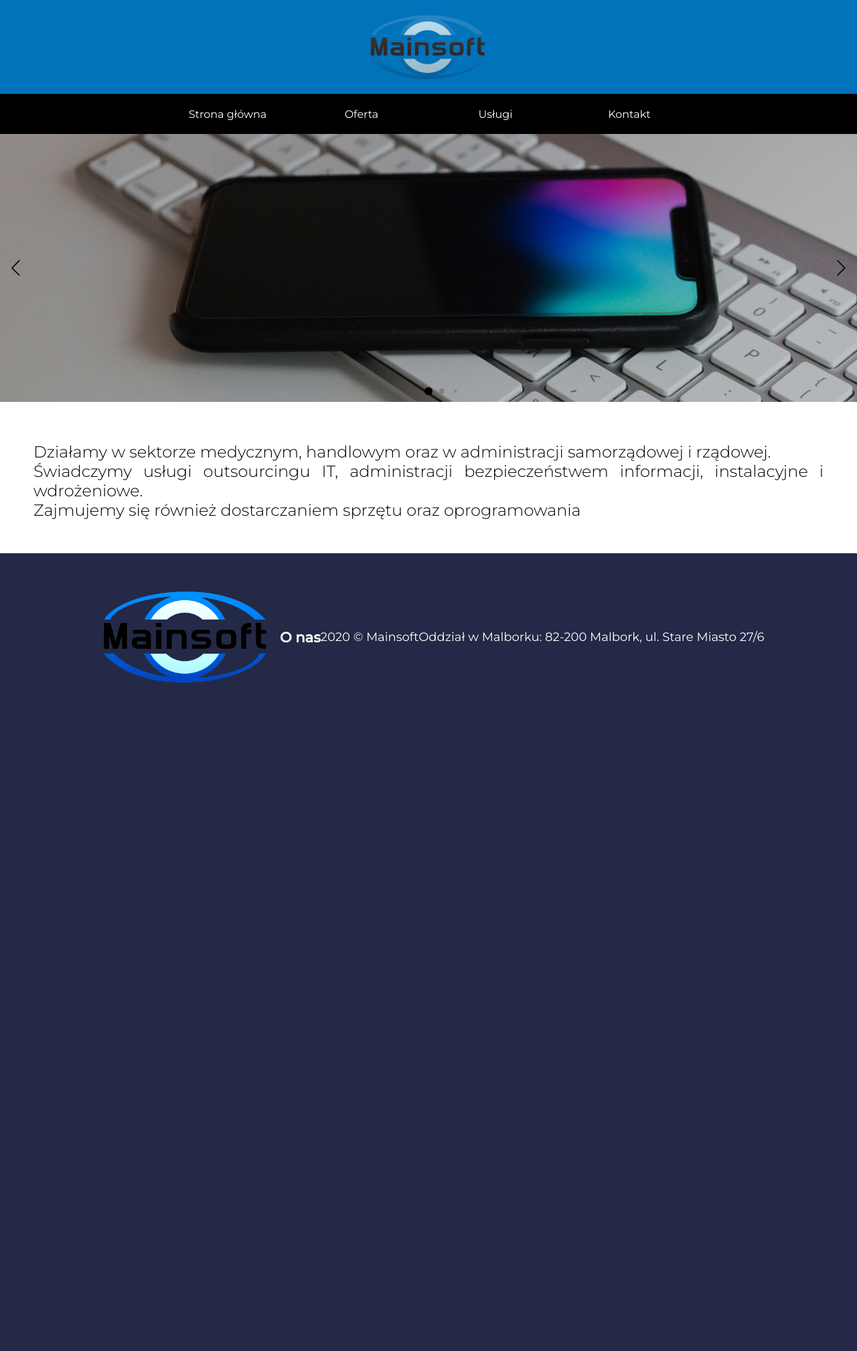
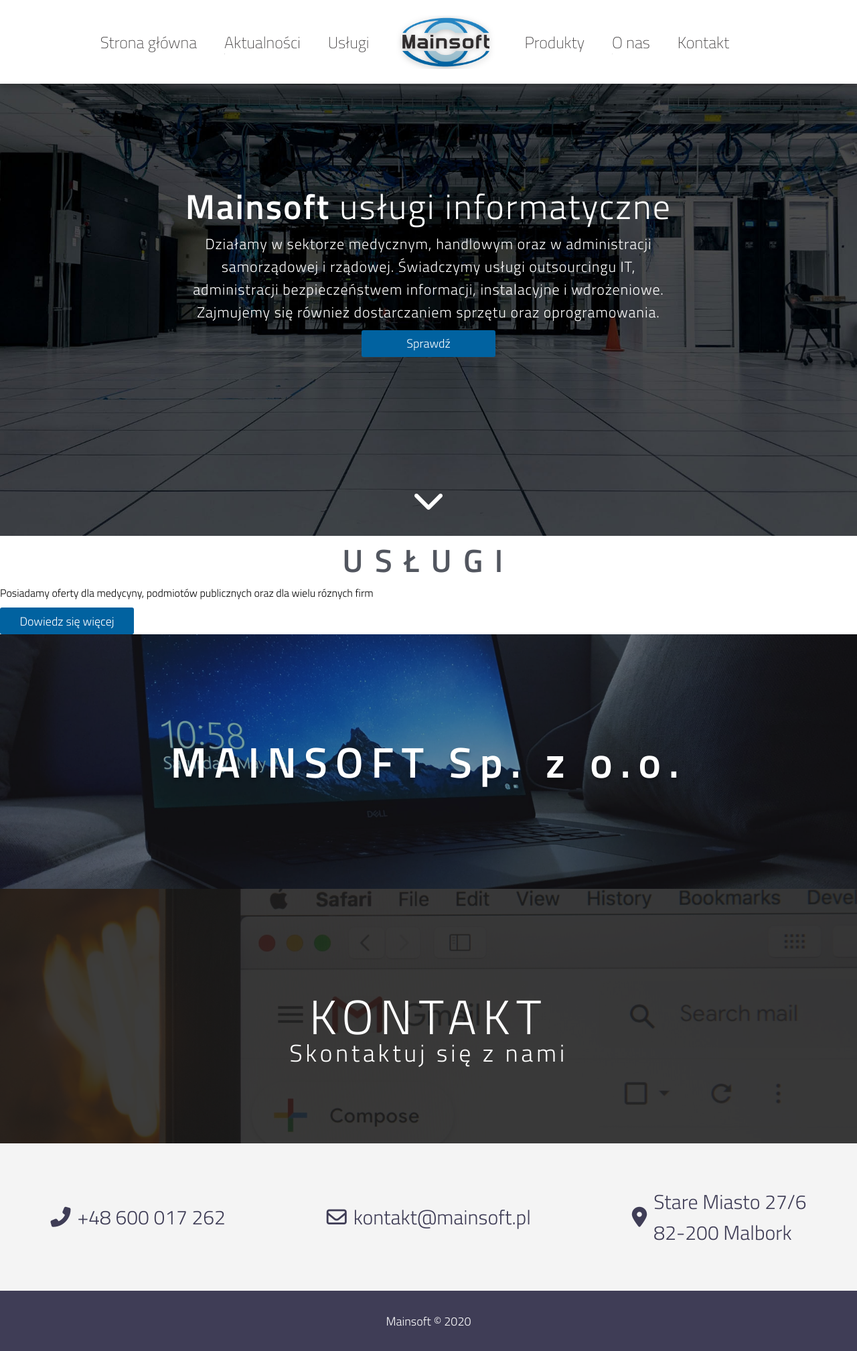
Before and after one commit to NeverSeenLife/NeverSeenLife.github.io, a PHP site: page /mainsoft/index.html in a window 1280 px wide. Shown: the whole page at 67% size. Before the commit the page ends 1019 px from the top, so only its background shows below. Run offline with PHP 8.4, Linux system fonts and the light colour scheme; some libraries are stand-ins or nearby versions.

Commit message:
mainsoft.pl

```diff
--- a/mainsoft/css/_footer.scss
+++ b/mainsoft/css/_footer.scss
@@ -1,15 +1,43 @@
 .footer{
     width: 100%;
-    height: 250px;
-    display: flex;
-    justify-content: center;
-    align-items: center;
-    background-color: #232946;
-    color: #fffffe;
+    background: #F4F4F4;
+    color: #3F3D56;
     font-size: 18px;
 }
 
-.footerLogo{
-    height: 60%;
-    filter: contrast(200%);
+.footer_high_bar{
+    width: 100%;
+    height: 220px;
+    background: #F4F4F4;
+    display: flex;
+    align-items: center;
+    justify-content: center;
+    color: #3F3D56;
 }
+
+.footer_links{
+    min-width: 100%;
+    display: flex;
+    align-items: center;
+    justify-content: space-around;
+}
+
+.footer_low_bar{
+    background: #3F3D56;
+    width: 100%;
+    height: 90px;
+    display: flex;
+    align-items: center;
+    justify-content: center;
+    color: #fff;
+}
+
+.link1{
+    display: flex;
+    font-size: 30px;
+    align-items: center;
+}
+
+.link1 i{
+    margin-right: 10px;
+}
--- a/mainsoft/css/_header.scss
+++ b/mainsoft/css/_header.scss
@@ -1,91 +1,145 @@
-.headerBar{
+@import 'variables';
+.header{
     width: 100%;
+    min-height: 100vh;
+    background-color: $headerBackground;
+    background: url("../img/backgroundDark.jpg") no-repeat;
+    background-size: cover;
+    background-position: center;
+    background-attachment: scroll;
     display: flex;
     justify-content: center;
     align-items: center;
     flex-direction: column;
-    .logoBar{
+}
+
+.headerBar{
     width: 100%;
-        display: flex;
-        background-color: #0173bb;
-        align-items: center;
-        justify-content: center;
-        height: 140px;
-        z-index: 1050;
-        .logoImg{
-            height: 75%;
-            transition: filter .3s ease-in-out;
-        }
-    .logoImg:hover{
-        cursor: pointer;
-        filter: grayscale(80%);
-    }
-    }
-    .navBar{
-        width: 100%;
-        display: flex;
-        justify-content: center;
-        height: 60px;
-        background-color: #000000;
-        overflow: hidden;
-        .nav{
-        display: flex;
-        flex-direction: row;
-        list-style: none;
-            .nav--list{
-                display: inline;
-                .nav--Btn{
-                    user-select: none;
+    height: 125px;
+    z-index: 999;
+    position: fixed;
+    top: 0;
+    left: 0;
+    box-shadow: 0px 4px 11px rgba(0, 0, 0, 0.25);
+    background-color: $barColor;
     display: flex;
     justify-content: center;
     align-items: center;
-                    width: 200px;
-                    height: 60px;
-                    color: #ffffff;
-                    text-decoration: none;
-                    transition: all .3s ease-in-out;
-                }
-            .nav--Btn:hover{
-                    color: #c0c0c0;
-                    background-color: #232946;
-            }
-            }
-        }
-    }
-    .swiper-container{
-        width: 100%;
-        height: 400px;
-        user-select: none;
+    flex-direction: column;
 }
 
-    .swiper-slide img{
-        width: 100%;
-        height: 100%;
-        object-fit: cover;
-        filter: brightness(80%);
-        object-position: 50% 50%
+.navBar .nav{
+    display: flex;
+    flex-direction: row;
+    align-items: center;
+    list-style: none;
 }
 
-    .swiper-container .swiper-button-next, .swiper-container .swiper-button-prev{
-        color: #000000;
+.nav--list{
+    margin-right: 41px;
+    overflow: hidden;
+}
+
+.nav--Btn{
+    text-decoration: none;
+    color: $menuBtns;
+    font-weight: 200;
+    font-size: 24px;
+    font-style: normal;
+    transition: color .3s ease-in-out;
+    position: relative;
+}
+.nav--Btn::after{
+    content: '';
+    display: block;
+    width: 100%;
+    height: 1px;
+    position: absolute;
+    background-color: #000;
+    left: 0;
+    bottom: 0;
+    transition: transform .5s ease-in-out;
+    transform: translateX(-100%);
+}
+.nav--Btn:hover::after{
+    transform: translateX(0);
+}
+
+.nav--Btn:hover{
+    color: #000;
+}
+
+.logoImg{
+     width: 150px;
+     height: 80px;
+     cursor: pointer;
+     user-select: none;
+     transition: filter .3s ease-in-out;
+     filter: drop-shadow(0px 2px 5px rgba(0, 0, 0, 0.25));
+     vertical-align: middle;
+}
+
+.logoImg:hover{
+    filter: contrast(150%);
+    -webkit-filter: contrast(150%);
+}
+
+.header .main--text{
+    font-size: 52px;
+    color: $main--text;
+    font-weight: 400;
+    letter-spacing: 0.04em;
+}
+
+.header .low--text{
+    font-weight: 300;
+    font-size: 22px;
+    color: $low--text;
+    width: 740px;
+    letter-spacing: 0.04em;
+    text-align: center;
+}
+
+.btn--check{
+    width: 200px;
+    height: 40px;
+    background-color: $btn--check;
+    border: 2px solid $btn--check;
+    color: #fff;
+    display: flex;
+    border-radius: 3px;
+    font-weight: 500;
+    font-size: 18px;
+    align-items: center;
+    justify-content: center;
+    text-decoration: none;
+    margin-top: 10px;
     transition: all .3s ease-in-out;
 }
 
-    .swiper-container .swiper-button-next::after,.swiper-container .swiper-button-prev::after{
-        font-size: 24px;
+.btn--check:hover{
+    background-color: transparent;
 }
 
-    .swiper-container .swiper-button-next:hover,.swiper-container .swiper-button-prev:hover{
-        color: #c0c0c0;
-        background: #000000;
-    }
-    .swiper-container .swiper-pagination-bullet{
-        width: 12px;
-        height: 12px;
-        opacity: .4s;
-    }
-    .swiper-container .swiper-pagination-bullet-active{
-        background: #000000;
+.content--title{
+    font-style: normal;
+    font-weight: 600;
+    font-size: 48px;
+    line-height: 73px;
+    letter-spacing: 0.36em;
+    text-align: center;
+    color: rgba(22, 27, 39, 0.74);
 }
 
+.header-down-arrow{
+    position: absolute;
+    color: #fff;
+    font-size: 48px;
+    bottom: 30px;
+    cursor: pointer;
+    transition: transform .5s ease-in-out;
 }
+
+.header-down-arrow:hover{
+    transform: translateY(10px);
+}
--- a/mainsoft/css/_main.scss
+++ b/mainsoft/css/_main.scss
@@ -1,4 +1,4 @@
-@import url('https://fonts.googleapis.com/css2?family=Montserrat:ital,wght@0,300;0,400;0,500;1,600&display=swap');
+@import url('https://fonts.googleapis.com/css2?family=Titillium+Web:ital,wght@0,200;0,300;0,600;1,300;1,400&display=swap');
 *{
     margin: 0;
     padding: 0;
@@ -7,20 +7,80 @@
 }
 
 body{
-    font-family: 'Montserrat', sans-serif;
+    font-family: 'Titillium Web', sans-serif;
 }
 
 .content{
     width: 100%;
-    padding: 50px;
-    .text1{
-        font-weight: 300;
-        text-align: justify;
-        margin-top: 10px;
-    }
-
 }
 
 .hamburger{
     display: none;
 }
+
+.big--header{
+    width: 100%;
+    height: 380px;
+    background: url("../img/laptop.jpg") no-repeat;
+    background-size: cover;
+    background-position: center;
+    background-attachment: scroll;
+    display: flex;
+    text-align: center;
+    justify-content: center;
+    align-items: center;
+    position: relative;
+    line-height: 10px;
+}
+
+.big--header .big--header-text{
+    color: #fff;
+    letter-spacing: 0.18em;
+    font-weight: 600;
+    font-size: 64px;
+    z-index: 1;
+    text-shadow: 0px 4px 4px rgba(0, 0, 0, 0.25);
+}
+
+.big--header-mail{
+    background: url("../img/laptopMail.jpg") no-repeat;
+    background-size: cover;
+    background-position: center;
+    background-attachment: scroll;
+    flex-direction: column;
+    line-height: 0px;
+}
+
+
+.big--header-text2{
+    font-style: normal;
+    font-weight: normal;
+    font-size: 72px;
+    line-height: 110px;
+    letter-spacing: 0.13em;
+    color: #FFFFFF;
+    z-index: 1;
+}
+
+.low--header-text2{
+    z-index: 1;
+    font-weight: 300;
+    font-size: 36px;
+    letter-spacing: 0.13em;
+    color: #FFFFFF;
+}
+
+.big--header::after,.big--header-mail::after{
+    content: '';
+    display: block;
+    width: 100%;
+    height: 380px;
+    position: absolute;
+    top: 0;
+    left: 0;
+    background: rgba(26, 26, 26, 0.43);
+}
+
+.big--header-mail::after{
+    background: rgba(26, 26, 26, 0.85);
+}
--- a/mainsoft/css/_variables.scss
+++ b/mainsoft/css/_variables.scss
@@ -1,2 +1,6 @@
-$test: 1px;
-$black: #000000;
+$headerBackground: #fff;
+$barColor: #fff;
+$menuBtns: #343132;
+$main--text: #fff;
+$low--text: #fff;
+$btn--check: #0162A0;
--- a/mainsoft/css/style.css
+++ b/mainsoft/css/style.css
@@ -1,4 +1,4 @@
-@import url("https://fonts.googleapis.com/css2?family=Montserrat:ital,wght@0,300;0,400;0,500;1,600&display=swap");
+@import url("https://fonts.googleapis.com/css2?family=Titillium+Web:ital,wght@0,200;0,300;0,600;1,300;1,400&display=swap");
 * {
   margin: 0;
   padding: 0;
@@ -7,124 +7,272 @@
 }
 
 body {
-  font-family: "Montserrat", sans-serif;
+  font-family: "Titillium Web", sans-serif;
 }
 
 .content {
   width: 100%;
-  padding: 50px;
-}
-.content .text1 {
-  font-weight: 300;
-  text-align: justify;
-  margin-top: 10px;
 }
 
 .hamburger {
   display: none;
 }
 
-.headerBar {
+.big--header {
   width: 100%;
+  height: 380px;
+  background: url("../img/laptop.jpg") no-repeat;
+  background-size: cover;
+  background-position: center;
+  background-attachment: scroll;
+  display: flex;
+  text-align: center;
+  justify-content: center;
+  align-items: center;
+  position: relative;
+  line-height: 10px;
+}
+
+.big--header .big--header-text {
+  color: #fff;
+  letter-spacing: 0.18em;
+  font-weight: 600;
+  font-size: 64px;
+  z-index: 1;
+  text-shadow: 0px 4px 4px rgba(0, 0, 0, 0.25);
+}
+
+.big--header-mail {
+  background: url("../img/laptopMail.jpg") no-repeat;
+  background-size: cover;
+  background-position: center;
+  background-attachment: scroll;
+  flex-direction: column;
+  line-height: 0px;
+}
+
+.big--header-text2 {
+  font-style: normal;
+  font-weight: normal;
+  font-size: 72px;
+  line-height: 110px;
+  letter-spacing: 0.13em;
+  color: #FFFFFF;
+  z-index: 1;
+}
+
+.low--header-text2 {
+  z-index: 1;
+  font-weight: 300;
+  font-size: 36px;
+  letter-spacing: 0.13em;
+  color: #FFFFFF;
+}
+
+.big--header::after, .big--header-mail::after {
+  content: "";
+  display: block;
+  width: 100%;
+  height: 380px;
+  position: absolute;
+  top: 0;
+  left: 0;
+  background: rgba(26, 26, 26, 0.43);
+}
+
+.big--header-mail::after {
+  background: rgba(26, 26, 26, 0.85);
+}
+
+.header {
+  width: 100%;
+  min-height: 100vh;
+  background-color: #fff;
+  background: url("../img/backgroundDark.jpg") no-repeat;
+  background-size: cover;
+  background-position: center;
+  background-attachment: scroll;
   display: flex;
   justify-content: center;
   align-items: center;
   flex-direction: column;
 }
-.headerBar .logoBar {
+
+.headerBar {
   width: 100%;
-  display: flex;
-  background-color: #0173bb;
-  align-items: center;
-  justify-content: center;
-  height: 140px;
-  z-index: 1050;
-}
-.headerBar .logoBar .logoImg {
-  height: 75%;
-  transition: filter 0.3s ease-in-out;
-}
-.headerBar .logoBar .logoImg:hover {
-  cursor: pointer;
-  filter: grayscale(80%);
-}
-.headerBar .navBar {
-  width: 100%;
-  display: flex;
-  justify-content: center;
-  height: 60px;
-  background-color: #000000;
-  overflow: hidden;
-}
-.headerBar .navBar .nav {
-  display: flex;
-  flex-direction: row;
-  list-style: none;
-}
-.headerBar .navBar .nav .nav--list {
-  display: inline;
-}
-.headerBar .navBar .nav .nav--list .nav--Btn {
-  user-select: none;
+  height: 125px;
+  z-index: 999;
+  position: fixed;
+  top: 0;
+  left: 0;
+  box-shadow: 0px 4px 11px rgba(0, 0, 0, 0.25);
+  background-color: #fff;
   display: flex;
   justify-content: center;
   align-items: center;
+  flex-direction: column;
+}
+
+.navBar .nav {
+  display: flex;
+  flex-direction: row;
+  align-items: center;
+  list-style: none;
+}
+
+.nav--list {
+  margin-right: 41px;
+  overflow: hidden;
+}
+
+.nav--Btn {
+  text-decoration: none;
+  color: #343132;
+  font-weight: 200;
+  font-size: 24px;
+  font-style: normal;
+  transition: color 0.3s ease-in-out;
+  position: relative;
+}
+
+.nav--Btn::after {
+  content: "";
+  display: block;
+  width: 100%;
+  height: 1px;
+  position: absolute;
+  background-color: #000;
+  left: 0;
+  bottom: 0;
+  transition: transform 0.5s ease-in-out;
+  transform: translateX(-100%);
+}
+
+.nav--Btn:hover::after {
+  transform: translateX(0);
+}
+
+.nav--Btn:hover {
+  color: #000;
+}
+
+.logoImg {
+  width: 150px;
+  height: 80px;
+  cursor: pointer;
+  user-select: none;
+  transition: filter 0.3s ease-in-out;
+  filter: drop-shadow(0px 2px 5px rgba(0, 0, 0, 0.25));
+  vertical-align: middle;
+}
+
+.logoImg:hover {
+  filter: contrast(150%);
+  -webkit-filter: contrast(150%);
+}
+
+.header .main--text {
+  font-size: 52px;
+  color: #fff;
+  font-weight: 400;
+  letter-spacing: 0.04em;
+}
+
+.header .low--text {
+  font-weight: 300;
+  font-size: 22px;
+  color: #fff;
+  width: 740px;
+  letter-spacing: 0.04em;
+  text-align: center;
+}
+
+.btn--check {
   width: 200px;
-  height: 60px;
-  color: #ffffff;
+  height: 40px;
+  background-color: #0162A0;
+  border: 2px solid #0162A0;
+  color: #fff;
+  display: flex;
+  border-radius: 3px;
+  font-weight: 500;
+  font-size: 18px;
+  align-items: center;
+  justify-content: center;
   text-decoration: none;
+  margin-top: 10px;
   transition: all 0.3s ease-in-out;
 }
-.headerBar .navBar .nav .nav--list .nav--Btn:hover {
-  color: #c0c0c0;
-  background-color: #232946;
+
+.btn--check:hover {
+  background-color: transparent;
 }
-.headerBar .swiper-container {
-  width: 100%;
-  height: 400px;
-  user-select: none;
+
+.content--title {
+  font-style: normal;
+  font-weight: 600;
+  font-size: 48px;
+  line-height: 73px;
+  letter-spacing: 0.36em;
+  text-align: center;
+  color: rgba(22, 27, 39, 0.74);
 }
-.headerBar .swiper-slide img {
-  width: 100%;
-  height: 100%;
-  object-fit: cover;
-  filter: brightness(80%);
-  object-position: 50% 50%;
+
+.header-down-arrow {
+  position: absolute;
+  color: #fff;
+  font-size: 48px;
+  bottom: 30px;
+  cursor: pointer;
+  transition: transform 0.5s ease-in-out;
 }
-.headerBar .swiper-container .swiper-button-next, .headerBar .swiper-container .swiper-button-prev {
-  color: #000000;
-  transition: all 0.3s ease-in-out;
-}
-.headerBar .swiper-container .swiper-button-next::after, .headerBar .swiper-container .swiper-button-prev::after {
-  font-size: 24px;
-}
-.headerBar .swiper-container .swiper-button-next:hover, .headerBar .swiper-container .swiper-button-prev:hover {
-  color: #c0c0c0;
-  background: #000000;
-}
-.headerBar .swiper-container .swiper-pagination-bullet {
-  width: 12px;
-  height: 12px;
-  opacity: 0.4s;
-}
-.headerBar .swiper-container .swiper-pagination-bullet-active {
-  background: #000000;
+
+.header-down-arrow:hover {
+  transform: translateY(10px);
 }
 
 .footer {
   width: 100%;
-  height: 250px;
-  display: flex;
-  justify-content: center;
-  align-items: center;
-  background-color: #232946;
-  color: #fffffe;
+  background: #F4F4F4;
+  color: #3F3D56;
   font-size: 18px;
 }
 
-.footerLogo {
-  height: 60%;
-  filter: contrast(200%);
+.footer_high_bar {
+  width: 100%;
+  height: 220px;
+  background: #F4F4F4;
+  display: flex;
+  align-items: center;
+  justify-content: center;
+  color: #3F3D56;
+}
+
+.footer_links {
+  min-width: 100%;
+  display: flex;
+  align-items: center;
+  justify-content: space-around;
+}
+
+.footer_low_bar {
+  background: #3F3D56;
+  width: 100%;
+  height: 90px;
+  display: flex;
+  align-items: center;
+  justify-content: center;
+  color: #fff;
+}
+
+.link1 {
+  display: flex;
+  font-size: 30px;
+  align-items: center;
+}
+
+.link1 i {
+  margin-right: 10px;
 }
 
 @media only screen and (max-width: 768px) {
--- a/mainsoft/index.html
+++ b/mainsoft/index.html
@@ -1,74 +1,101 @@
 <!DOCTYPE html>
-<html>
+<html lang="PL">
 <head>
 	<meta charset="utf-8"/>
 	<title>Mainsoft Sp. z o.o.</title>
 	<link rel="stylesheet" type="text/css" href="https://stackpath.bootstrapcdn.com/font-awesome/4.7.0/css/font-awesome.min.css"/>
 	<link rel="stylesheet" type="text/css" href="css/style.css"/>
-	<link rel="stylesheet" href="https://unpkg.com/swiper/swiper-bundle.min.css">
+	<script src="https://kit.fontawesome.com/8de50fc6b4.js" crossorigin="anonymous"></script>
 </head>
 <body>
 
-<header>
+<header class="header">
 	<div class="headerBar">
-		<div class="logoBar">
-			<img src="img/logo.png" alt="Mainsoft Logo" class="logoImg">
-		</div>
+
 	<div class="menuBtn">
 		<button class="hamburger"></button>
 	</div>
+
 		<nav class="navBar">
 			<ul class="nav">
 				<li class="nav--list"><a class="nav--Btn" href="">Strona główna</a></li>
-				<li class="nav--list"><a class="nav--Btn" href="">Oferta</a></li>
+				<li class="nav--list"><a class="nav--Btn" href="">Aktualności</a></li>
 				<li class="nav--list"><a class="nav--Btn" href="">Usługi</a></li>
+				<li class="nav--list"><img src="img/logo.png" alt="Mainsoft Logo" class="logoImg"></li>
+				<li class="nav--list"><a class="nav--Btn" href="">Produkty</a></li>
+				<li class="nav--list"><a class="nav--Btn" href="">O nas</a></li>
 				<li class="nav--list"><a class="nav--Btn" href="">Kontakt</a></li>
 			</ul>
 		</nav>
-		<div class="swiper-container">
+	</div>
+	<h1 class="main--text"><b>Mainsoft</b> usługi informatyczne</h1>
+	<p class="low--text">Działamy w sektorze medycznym, handlowym oraz w administracji samorządowej i rządowej. Świadczymy usługi outsourcingu IT, administracji bezpieczeństwem informacji, instalacyjne i wdrożeniowe. Zajmujemy się również dostarczaniem sprzętu oraz oprogramowania.</p>
+	<a href="#content" class="btn--check">Sprawdź</a>
+	<i class="fas fa-chevron-down header-down-arrow"></i>
+</header>
 
-			<div class="swiper-wrapper">
-				<div class="swiper-slide"><img src="img/1.jpg"></div>
-				<div class="swiper-slide"><img src="img/2.jpg"></div>
-				<div class="swiper-slide"><img src="img/3.jpg"></div>
+<section class="content" id="content">
+
+	<div class="bar--content--1">
+		<h2 class="content--title">USŁUGI</h2>
+
+		<div class="bar--first">
+		<p>Posiadamy oferty dla medycyny, podmiotów publicznych oraz dla wielu róznych firm</p>
+		<a href="#content" class="btn--check">Dowiedz się więcej</a>
+
+			<div class="right--img-box">
 
 			</div>
-			<div class="swiper-pagination"></div>
 
-			<div class="swiper-button-prev"></div>
-			<div class="swiper-button-next"></div>
+		</div>
 
+		<div class="big--header">
+			<h1 class="big--header-text">MAINSOFT Sp. z o.o.</h1>
+		</div>
+
+
+		<div class="big--header big--header-mail">
+			<h1 class="big--header-text2">KONTAKT</h1>
+			<h3 class="low--header-text2">Skontaktuj się z nami</h3>
 		</div>
 
 
 	</div>
-</header>
 
-<section class="content">
-	<h1 class="text1">Działamy w sektorze medycznym, handlowym oraz w administracji samorządowej i rządowej.
-		<br>Świadczymy usługi outsourcingu IT, administracji bezpieczeństwem informacji, instalacyjne i wdrożeniowe.
-		<br>Zajmujemy się również dostarczaniem sprzętu oraz oprogramowania
-	</h1>
+
+
+
+
 
 
 </section>
 
 <footer class="footer">
 
-	<img src="img/logo.png" alt="Mainsoft Logo" class="footerLogo">
-	<h3>O nas</h3>
-	<p>2020 © Mainsoft</p>
+	<div class="footer_high_bar">
+		<div class="footer_links">
+			<div class="link1"><i class="fas fa-phone-alt"></i>
+		<p>+48 600 017 262</p></div>
 
-	<p>Oddział w Malborku:
+		<div class="link1"><i class="far fa-envelope"></i>
+		<p>kontakt@mainsoft.pl</p></div>
 
-		82-200 Malbork, ul. Stare Miasto 27/6
-	</p>
+		<div class="link1">
+		<i class="fas fa-map-marker-alt"></i>
 
+		<div class="holder_footer">
+		<p>Stare Miasto 27/6</p>
+		<p>82-200 Malbork</p></div></div>
+
+	</div>
+	</div>
+
+	<div class="footer_low_bar">
+		<p>Mainsoft &copy 2020</p>
+	</div>
 
 </footer>
 
 </body>
-<script src="https://unpkg.com/swiper/swiper-bundle.min.js"></script>
-<script src="js/slider.js"></script>
 <script src="js/main.js"></script>
 </html>
```
Also changed, not shown: mainsoft/img/background.jpg (added), mainsoft/img/backgroundDark.jpg (added), mainsoft/img/backgroundDarker.jpg (added), mainsoft/img/laptop.jpg (added), mainsoft/img/laptopMail.jpg (added), 1 other file. Lines whose indentation alone changed are shown as unchanged.
